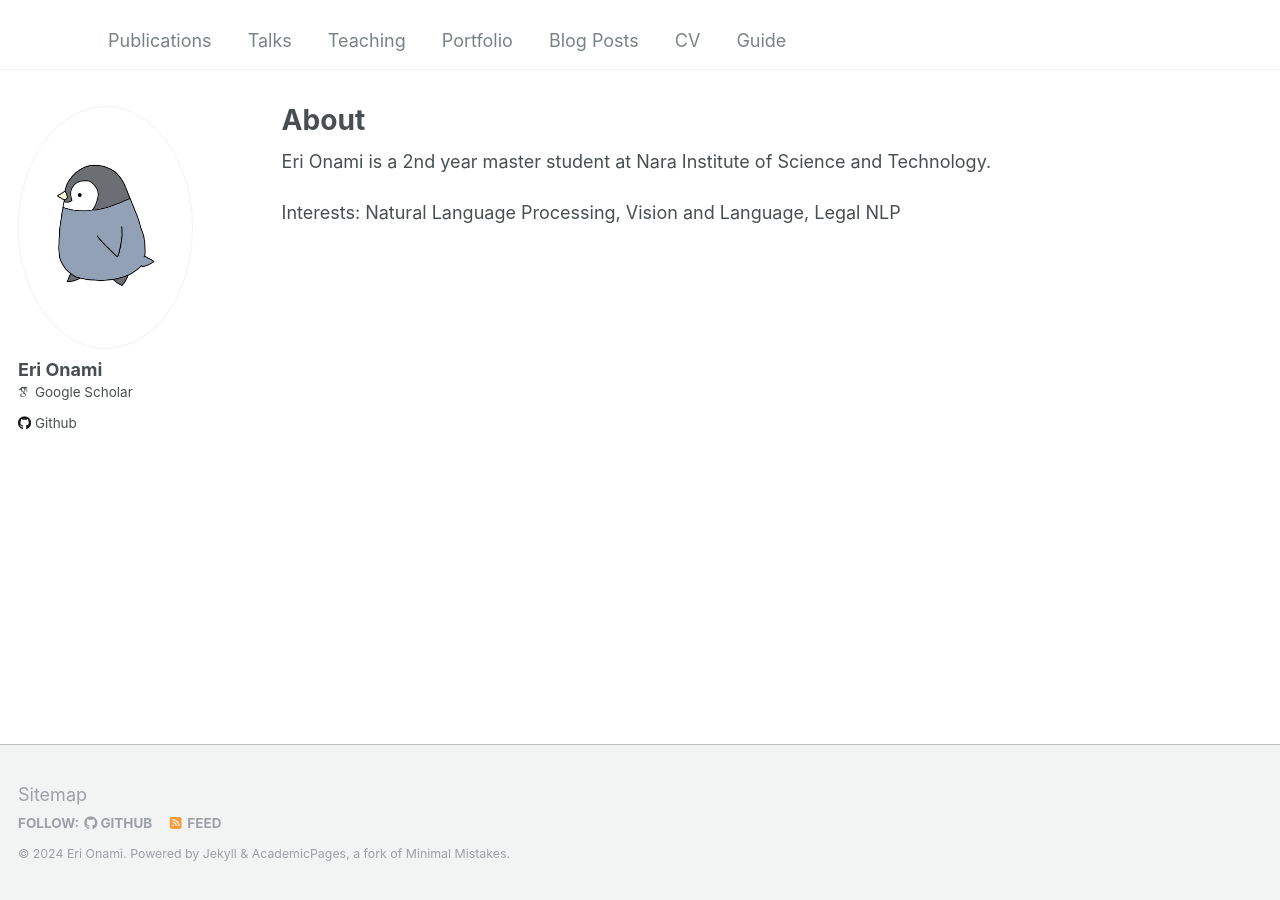
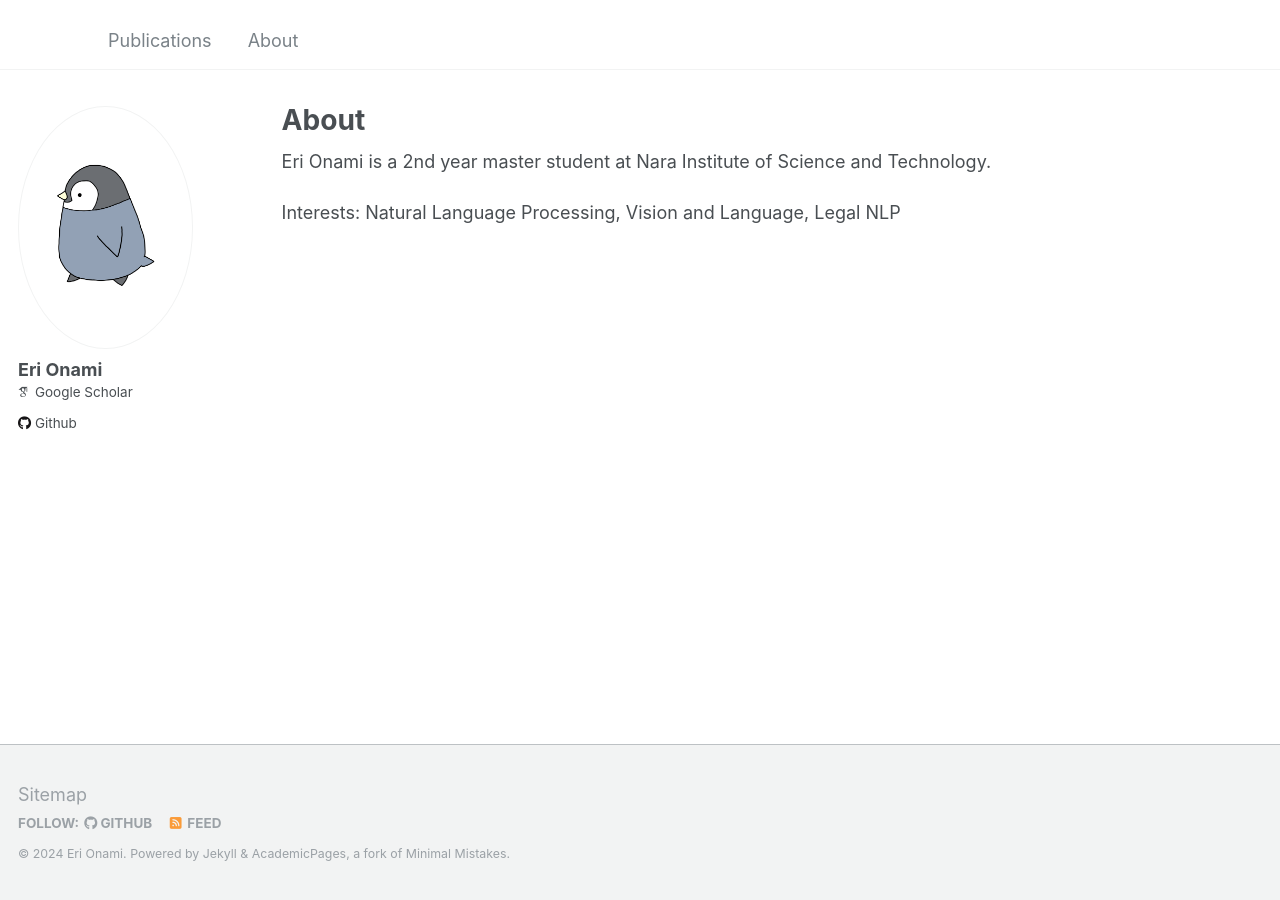
Before and after one commit to mizuumi/mizuumi.github.io, a Jekyll site: the page built from _pages/about.md, in a window 1280 px wide. Built offline with Jekyll 4.4.1, drawn with Linux system fonts in a browser that asks for light colours; some web fonts are replaced; some of the changed lines change nothing that is shown.

Commit message:
set pages

```diff
--- a/_data/navigation.yml
+++ b/_data/navigation.yml
@@ -3,20 +3,23 @@ main:
   - title: "Publications"
     url: /publications/
 
-  - title: "Talks"
-    url: /talks/
+  - title: "About"
+    url: /about/
 
-  - title: "Teaching"
-    url: /teaching/
+#  - title: "Talks"
+#    url: /talks/
 
-  - title: "Portfolio"
-    url: /portfolio/
+#  - title: "Teaching"
+#    url: /teaching/
 
-  - title: "Blog Posts"
-    url: /year-archive/
+#  - title: "Portfolio"
+#    url: /portfolio/
 
-  - title: "CV"
-    url: /cv/
+#  - title: "Blog Posts"
+#    url: /year-archive/
 
-  - title: "Guide"
-    url: /markdown/
+#  - title: "CV"
+#    url: /cv/
+
+#  - title: "Guide"
+#    url: /markdown/
```
